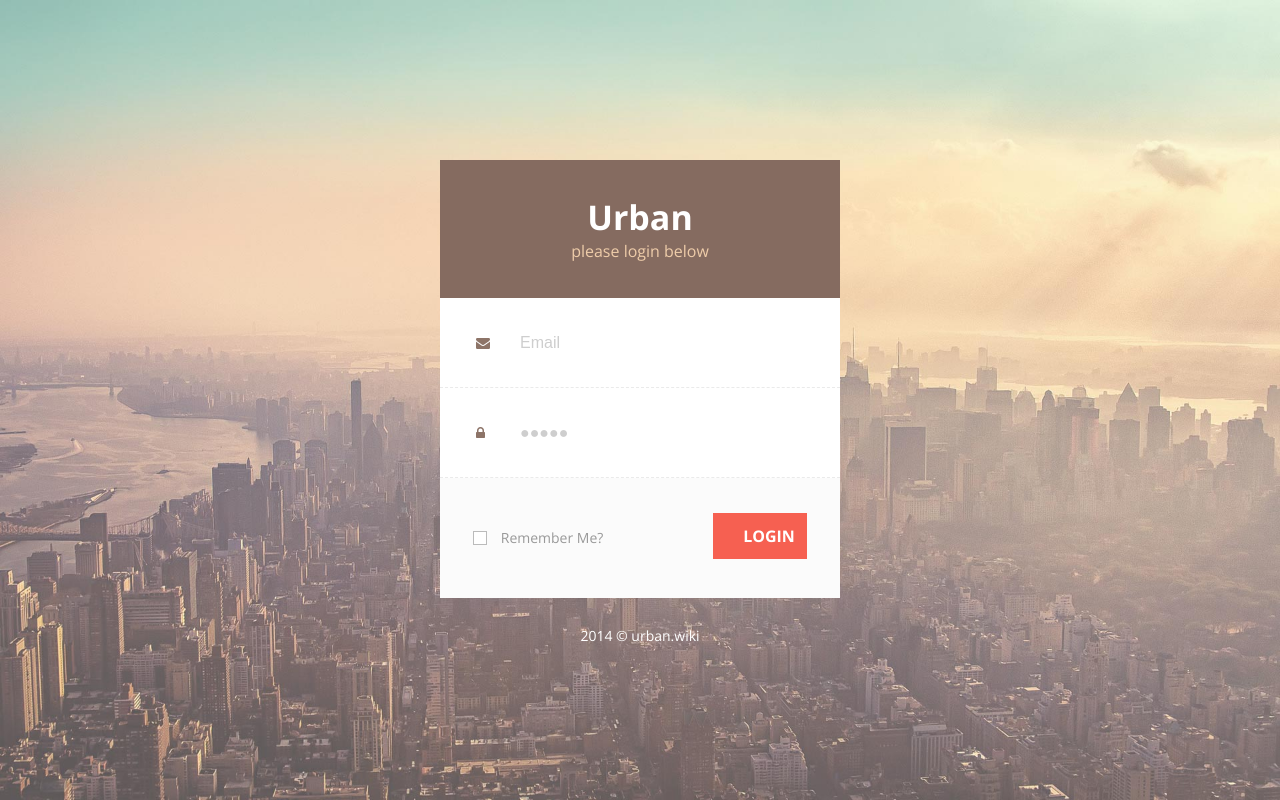
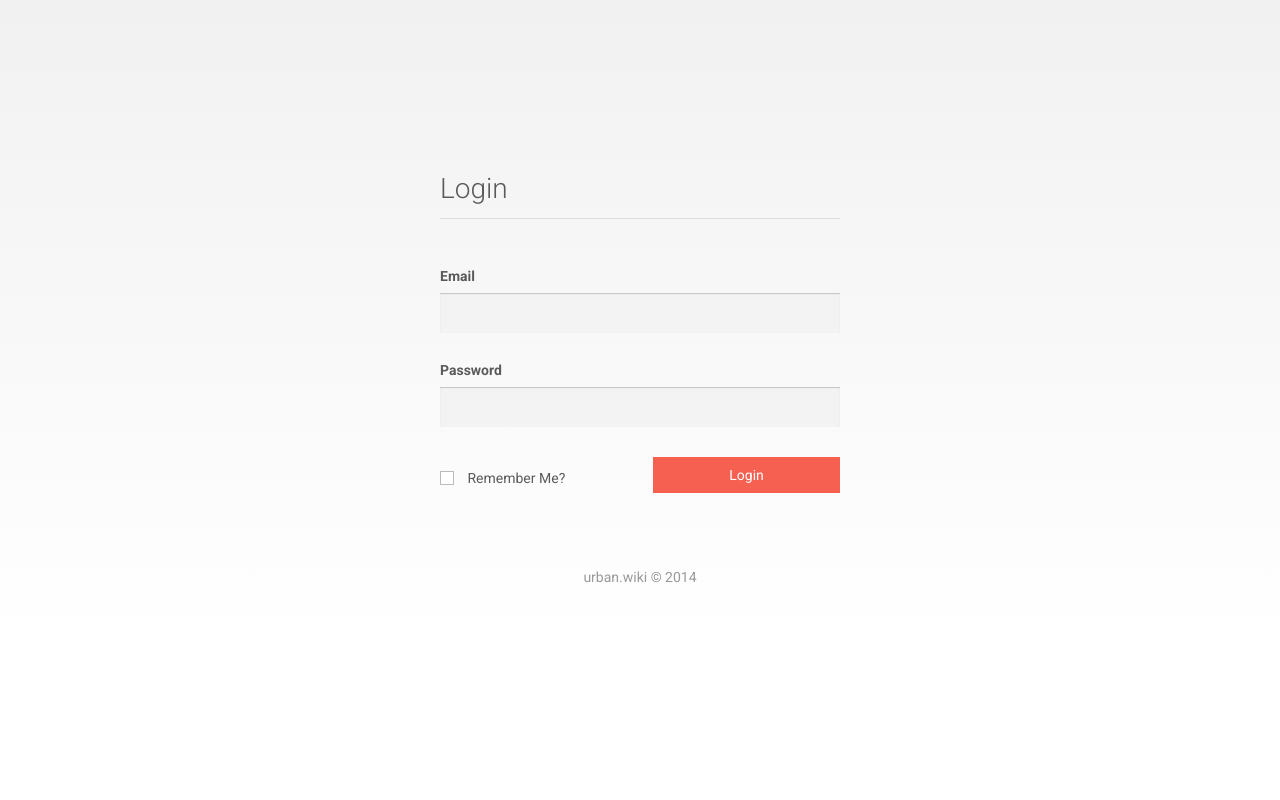
Before and after one commit to NathanCH/Urban, a PHP site: page /2014/ in a window 1280 px wide. Run offline with PHP 8.4, Linux system fonts and the light colour scheme; some libraries are stand-ins or nearby versions.

Commit message:
Urban.io
- Created basic footer.
- Restyled login page so it is easier to work with and expand upon.
- Removed public.css
- Purchased urban.io

```diff
--- a/application/controller/users.php
+++ b/application/controller/users.php
@@ -55,7 +55,7 @@
 
                 // Render view files.
                 $this->render('_templates/header');
-                $this->render('public/login', $data);
+                $this->render('users/login', $data);
                 $this->render('_templates/footer');
 
             }
--- a/application/helpers/DB.php
+++ b/application/helpers/DB.php
@@ -93,10 +93,17 @@
             }
 
         /**
-         *  Access results.
+         *  Access query results.
          */
             public function results(){
                 return $this->_results;
             }
 
+        /**
+         *  Access row count.
+         */
+            public function count(){
+                return $this->_count;
+            }
+
     }
--- a/application/views/_templates/footer.php
+++ b/application/views/_templates/footer.php
@@ -1 +1,5 @@
+        <footer>
+            <div class="copyright">urban.wiki &copy; 2014</div>
+        </footer>
+    </body>
 </html>
--- a/application/views/_templates/header.php
+++ b/application/views/_templates/header.php
@@ -9,9 +9,9 @@
         <link rel="stylesheet" type="text/css" href="<?= URL; ?>public/css/main.css" />
         <link rel="stylesheet" type="text/css" href="<?= URL; ?>public/css/typography.css" />
         <link rel="stylesheet" type="text/css" href="<?= URL; ?>public/css/forms.css" />
-        <link rel="stylesheet" type="text/css" href="<?= URL; ?>public/css/public.css" />
         <link href="//netdna.bootstrapcdn.com/font-awesome/4.0.3/css/font-awesome.css" rel="stylesheet" />
-        <link href='http://fonts.googleapis.com/css?family=Open Sans:700,400,400italic' rel='stylesheet' type='text/css' />
+        <link href='http://fonts.googleapis.com/css?family=Roboto:300,400,700' rel='stylesheet' type='text/css' />
         <script src="http://code.jquery.com/jquery-2.0.3.js"></script>
         <script src="<?= URL; ?>public/js/functions.js"></script>
     </head>
+    <body>
--- a/application/views/public/login.php
+++ /dev/null
@@ -1,68 +0,0 @@
-<?php
-/**
- *  login.php
- *
- *  @author nathancharrois@gmail.com
- *  @param array  $data['errors']    result of validation.
- */
-
-    $showError = false;
-
-    if(isset($data['errors'])){
-        $showError = 'true';
-    }
-?>
-
-<body id="public">
-    <div class="container container-centered">
-        <div class="box">
-            <form action="<?= URL; ?>users/login/" method="POST">
-                <header class="box-header row">
-                    <div class="large-12 column center">
-                        <h1>Urban</h1>
-                        <h3>please login below</h3>
-                    </div>
-                </header>
-                <div class="row">
-                    <?php
-                    if($showError) {
-                    ?>
-                    <!-- Validation -->
-                    <div class="notice notice-error">
-                        <p class="center">Account not found.</p>
-                    </div>
-                    <?php
-                    }
-                    ?>
-                    <!-- Email Input -->
-                    <div class="input-container">
-                        <i class="fa fa-envelope"></i>
-                        <input type="text" name="email" placeholder="Email" autocomplete="off" />
-                    </div>
-                    <!-- Password Input -->
-                    <div class="input-container">
-                        <i class="fa fa-lock"></i>
-                        <input type="password" name="password" placeholder="&#9679;&#9679;&#9679;&#9679;&#9679;" />
-                    </div>
-                </div>
-                <footer class="box-footer row row-inline-input">
-                    <div class="small-12 medium-8 large-8 columns">
-                        <input type="hidden" name="remember_login" data-input="remember_login" value="0" />
-                        <label class="input-checkbox-label">
-                            <span class="input-checkbox" data-input="remember_login"></span>
-                            Remember Me?
-                        </label>
-                    </div>
-                    <div class="small-12 medium-4 large-4 columns">
-                        <button id="submit" class="large-12 fill button button-primary">
-                            Login
-                        </button>
-                    </div>
-                </footer>
-            </form>
-        </div>
-        <footer class="copyright center">
-            2014 &copy; urban.wiki
-        </footer>
-    </div>
-</body>
--- /dev/null
+++ b/application/views/users/login.php
@@ -0,0 +1,46 @@
+<?php
+/**
+ *  login.php
+ *
+ *  @author nathancharrois@gmail.com
+ *  @param array  $data['errors']    result of validation.
+ *
+ *  @todo create validation styles.
+ */
+?>
+
+<div class="container container-centered">
+    <form action="<?= URL; ?>users/login/" method="POST">
+        <header class="row">
+            <h1>Login</h1>
+        </header>
+        <div class="row">
+            <!-- Email Input -->
+            <div class="input-container">
+                <label>Email</label>
+                <input type="text" name="email" autocomplete="off" />
+            </div>
+            <!-- Password Input -->
+            <div class="input-container">
+                <label>Password</label>
+                <input type="password" name="password" />
+            </div>
+            <div class="row row-inline-input">
+                <div class="small-12 medium-6 large-6 columns">
+                    <div class="checkbox-container">
+                        <input type="hidden" name="remember_login" data-input="remember_login" value="0" />
+                        <label class="input-checkbox-label">
+                            <span class="input-checkbox" data-input="remember_login"></span>
+                            Remember Me?
+                        </label>
+                    </div>
+                </div>
+                <div class="small-12 medium-6 large-6 columns">
+                    <button id="submit" class="large-12 fill button button-primary">
+                        Login
+                    </button>
+                </div>
+            </div>
+        </div>
+    </form>
+</div>
--- a/public/css/forms.css
+++ b/public/css/forms.css
@@ -6,7 +6,10 @@
 */
 
     label{
-        color: #999
+        font-weight: 700;
+        color: #5A5A5A;
+        display: block;
+        margin: 0 10px 10px 0;
     }
 
 
@@ -21,20 +24,19 @@
     .button{
         cursor: pointer;
         border: 0;
-        padding: 12px 30px;
-        font-family: "Open Sans";
+        padding: 10px 8px;
+        font-family: "Roboto";
     }
 
     .button-primary{
         background: #f66051;
         color: white;
-        text-transform: uppercase;
-        font-weight: 700;
-        font-size: 16px;
+        font-weight: 400;
+        font-size: 14px;
     }
 
         .button-primary:hover{
-            background: #2E1E21;
+            background: #e45041;
         }
 
 
@@ -42,46 +44,28 @@
     ---
 */
 
-    .input-container{
-        width: 100%;
-        height: 90px;
-        background: #ccc;
-        position: relative;
+    input{
+        font-family: "Roboto";
     }
 
-    .input-container input{
-        position: absolute;
-        left: 0;
-        right: 0;
-        top: 0;
-        bottom: 0;
-        width: 100%;
-        height: 90px;
-        display: block;
-        border: 0px;
-        padding-left: 80px;
-        border-bottom: 1px dashed #eaeaea;
-        z-index: 0;
-        font-size: 16px;
-        color: #846b5f;
+    .input-container{
+        margin: 0 0 30px 0;
     }
 
-/*  Input Icons
-    ---
-
-    <div class="input-container">
-        <i class="fa fa-envelope"></i>
-        <input type="email" />
-    </div>
-*/
-
-    .input-container .fa{
-        position: relative;
-        z-index: 100;
-        line-height: 90px;
-        margin-left:  36px;
-        color: #8d7468;
-    }
+        .input-container input{
+            width: 100%;
+            height: 40px;
+            background: #F3F3F3;
+            border: none;
+            box-shadow: 0 1px 1px rgba(0,0,0,.2) inset;
+            font-size: 14px;
+            font-weight: 400;
+            padding: 10px 9px 11px;
+            color: #666;
+        }
+        .input-container input:focus{
+            background: #EFEFEF;
+        }
 
 /*  Checkboxes
     ---
@@ -89,7 +73,12 @@
     <span class="input-checkbox"></span>
 */
 
+    .checkbox-container{
+        margin-top: 12px;
+    }
+
     .input-checkbox-label{
+        font-weight: 400;
         cursor: pointer;
         -webkit-user-select: none;
         -moz-user-select: none;
@@ -112,33 +101,3 @@
         background: #f66051;
         box-shadow: 0 0 0 2px #FFFFFF inset;
     }
-
-/*  Form Structure
-    ===
-
-    .row-inline-input
-    ---
-
-    <div class="row row-inline-input">
-        <label>
-            <input type="checkbox" /> Remember Me?
-        </label>
-        <button>Login</button>
-    </div>
-*/
-
-    .row-inline-input label{
-        line-height: 50px;
-    }
-
-
-/*  Validation
-    ===
-
-    errors
-    ---
-*/
-
-    .error .fa{
-        color: #F66051;
-    }
--- a/public/css/main.css
+++ b/public/css/main.css
@@ -1,24 +1,52 @@
-/*  Main stylesheet for general styles.
+/*  Main Stylesheet
+    ===
+*/
+
+    body{
+        background: linear-gradient(to bottom, #F1F1F1 0%, #FFFFFF 80%);
+        display: table;
+        height: 100%;
+        width: 100%;
+    }
+
+/*  Login Page
     ===
 
-    Site Colours
+    Container Setup
     ---
 */
 
-    .orange      { color: #F66051; }
-    .brown       { color: #856B60; }
-    .light-brown { color: #EECCA9; }
+    .container{
+        width: 400px;
+        height: auto;
+    }
 
-/*  Notices
+    @media only screen and (max-width: 480px) {
+        .container{
+            width: 100%;
+        }
+    }
+
+    .container-centered{
+        position: relative;
+        display: block;
+        margin: 175px auto 75px;
+    }
+
+    @media only screen and (max-width: 480px) {
+        .container-centered{
+            margin: 20px 0 0;
+            padding: 40px;
+        }
+    }
+
+
+/*  Copyright
     ---
 */
 
-    .notice{
-        margin: 15px;
-        padding: 15px;
+    .copyright{
+        padding-bottom: 50px;
+        color: #999;
+        text-align: center;
     }
-
-    .notice-error{
-        background: #f66051;
-        color: white;
-    }
--- a/public/css/public.css
+++ /dev/null
@@ -1,85 +0,0 @@
-/*  Public Pages
-    ===
-
-    Styles for public facing pages.
-*/
-
-    body{ background: #856b5f url('../img/splash.jpg') center / cover; }
-
-    @media only screen and (max-width: 480px) {
-        body{
-            background: #fbfbfb;
-        }
-    }
-
-
-
-/*  Splash Page
-    ===
-
-    Container Setup
-    ---
-*/
-
-    .container{
-        width: 400px
-    }
-
-    @media only screen and (max-width: 480px) {
-        .container{
-            width: 100%;
-        }
-    }
-
-    .container-centered{
-        position: absolute;
-        display: block;
-        top: 20%;
-        left: 50%;
-        margin-left: -200px;
-    }
-
-    @media only screen and (max-width: 480px) {
-        .container-centered{
-            top: 0;
-            bottom: 0;
-            left: 0;
-            right: 0;
-            margin-left: 0
-        }
-    }
-
-    .copyright{
-        color: white;
-        line-height: 75px;
-    }
-
-    @media only screen and (max-width: 480px) {
-       .copyright{
-            color: #555;
-        }
-    }
-
-
-/*  Box
-    ---
-
-    <div class="box box-white">
-        ...
-    </div>
-*/
-
-    .box{
-        background: white;
-        position: relative;
-    }
-
-    .box-header{
-        background: #856b60;
-        padding: 35px 20px;
-    }
-
-    .box-footer{
-        background: #fbfbfb;
-        padding: 35px 20px;
-    }
--- a/public/css/typography.css
+++ b/public/css/typography.css
@@ -6,8 +6,9 @@
 */
 
     body{
-        font-family: "Open Sans";
+        font-family: "Roboto";
         font-size: 14px;
+        color: #5a5a5a;
     }
 
 /*  Headings
@@ -15,20 +16,10 @@
 */
 
     h1{
-        font-size: 34px;
-        font-weight: 700;
-        line-height: 44px;
-        color: white;
+        font-size: 28px;
+        font-weight: 300;
+        color: #5A5A5A;
+        padding-bottom: 15px;
+        margin-bottom: 50px;
+        border-bottom: #dcdcdc 1px solid;
     }
-
-    h2{
-        font-size: 28px;
-        line-height: 32px;
-        color: black;
-    }
-
-    h3{
-        font-size: 16px;
-        line-height: 24px;
-        color: #EECCA9;
-    }
```
Also changed, not shown: README.md, public/img/splash.jpg (deleted).
